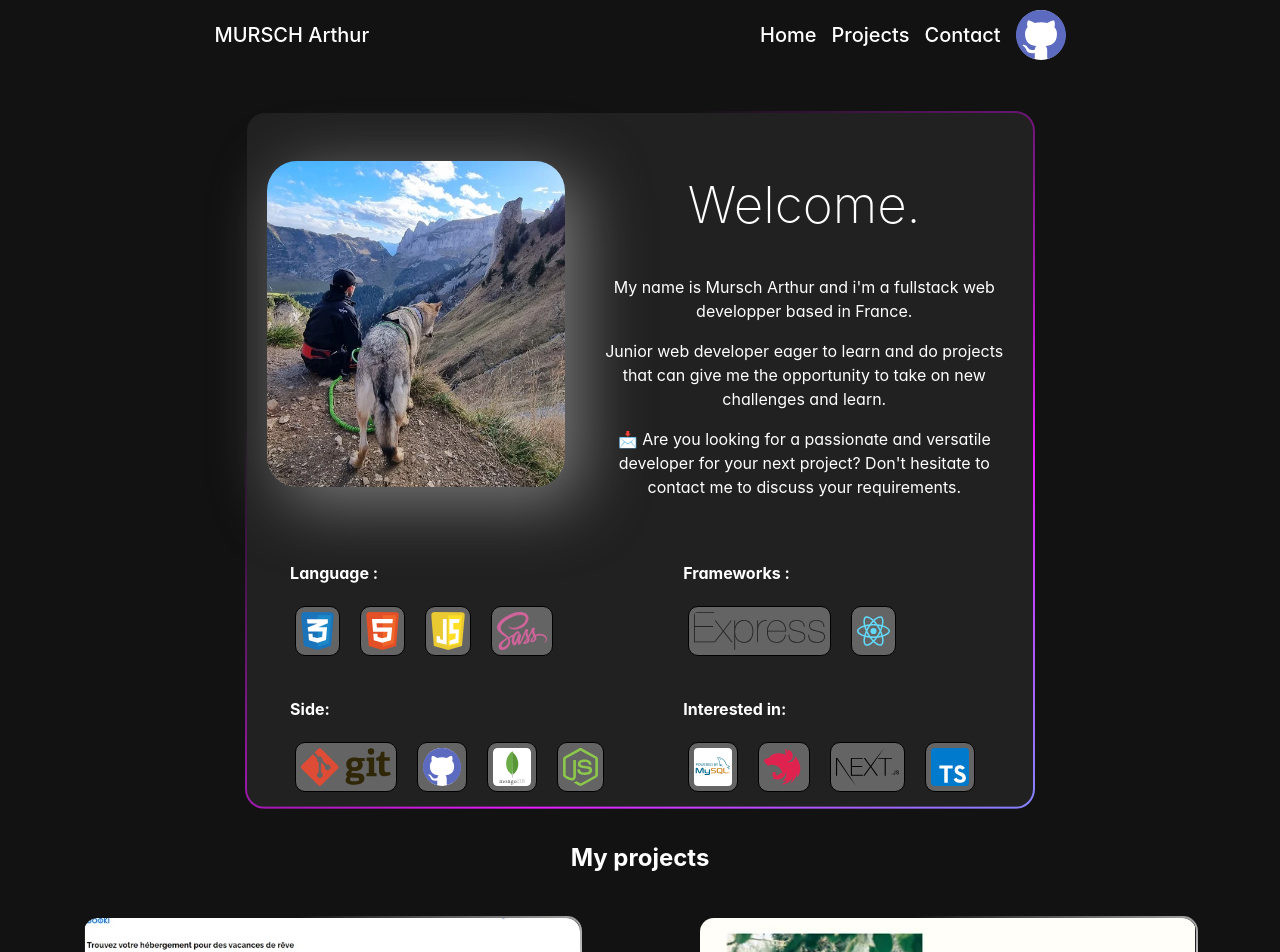
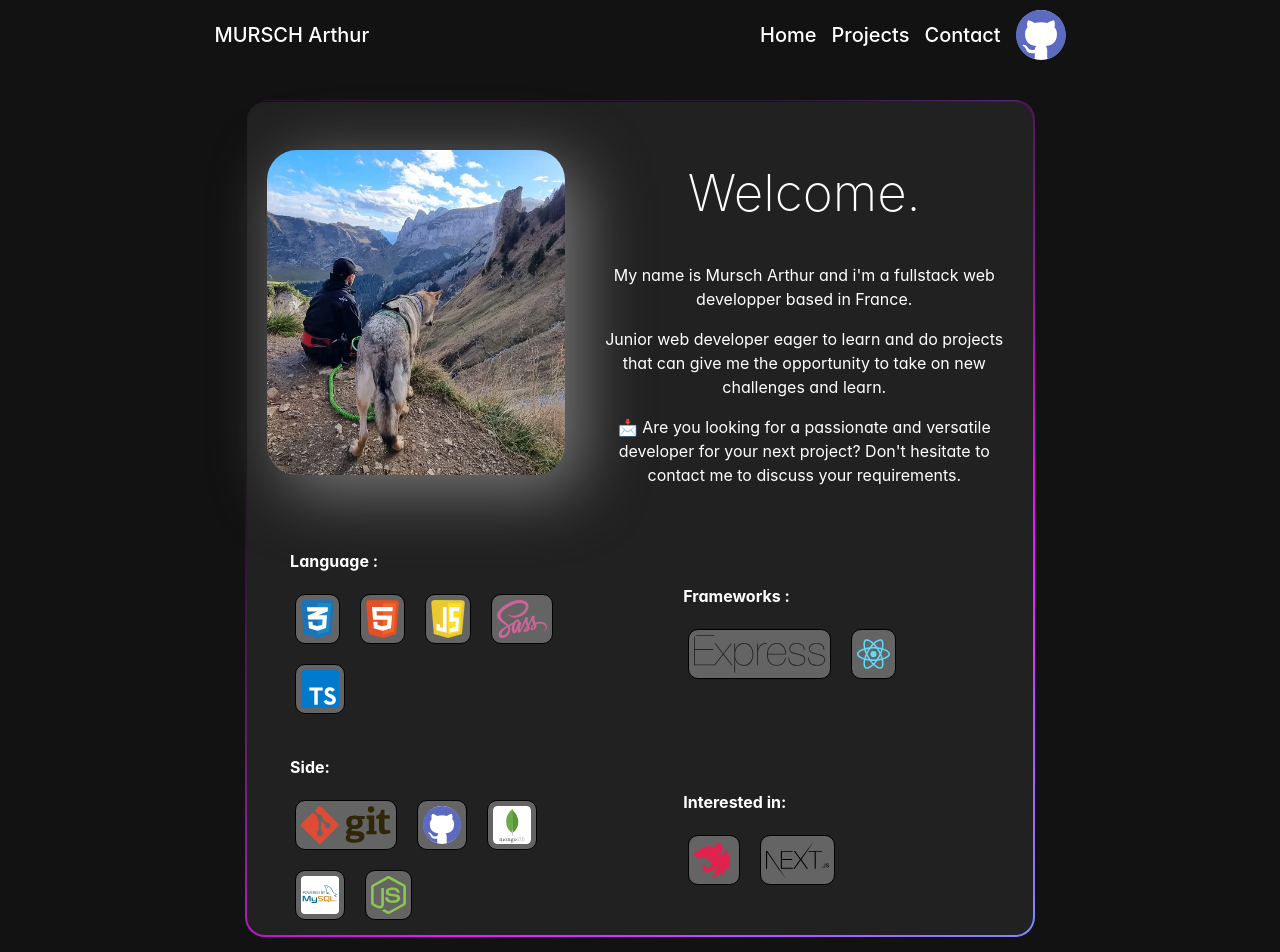
Before and after one commit to Crrux/Portfolio, a React (Vite) app: page / in a window 1280 px wide. Shown: the top 952 px of the page. Built offline with nearby package versions, Linux system fonts and the light colour scheme.

Commit message:
maj placement languages + maj languages appris

```diff
--- a/src/pages/Home/Home.jsx
+++ b/src/pages/Home/Home.jsx
@@ -1,24 +1,24 @@
-import photo from "/assets/photo.webp";
-import Logosvg from "../../components/logosvg/logosvg";
-import ProjectCard from "../../components/project_card/project_card";
-import { Suspense } from "react";
-import Loading from "../../components/loading/loading";
+import photo from '/assets/photo.webp'
+import Logosvg from '../../components/logosvg/logosvg'
+import ProjectCard from '../../components/project_card/project_card'
+import { Suspense } from 'react'
+import Loading from '../../components/loading/loading'
 
 function Home() {
   return (
-    <main className="Home">
-      <div className="Home_Presentation_Container">
-        <section className="Home_Container">
-          <div className="Home_Presentation">
+    <main className='Home'>
+      <div className='Home_Presentation_Container'>
+        <section className='Home_Container'>
+          <div className='Home_Presentation'>
             <Suspense fallback={<Loading />}>
               <img
                 src={photo}
-                alt="Mountain landscape with Arthur and a dog"
-                className="Home_Presentation_Photo"
+                alt='Mountain landscape with Arthur and a dog'
+                className='Home_Presentation_Photo'
               />
             </Suspense>
 
-            <div className="Home_Presentation_Text">
+            <div className='Home_Presentation_Text'>
               <h1>Welcome.</h1>
               <p>
                 My name is Mursch Arthur and i&apos;m a fullstack web developper
@@ -35,29 +35,33 @@ function Home() {
               </p>
             </div>
           </div>
-          <div className="Home_Language">
-            <div className="Home_Language_pcontainer">
-              <p className="Home_Language_pcontainer_1">Language :</p>
-              <p className="Home_Language_pcontainer_2">
-                <Logosvg logos={["HTML", "CSS", "Javascript", "SASS"]} />
+          <div className='Home_Language'>
+            <div className='Home_Language_pcontainer'>
+              <p className='Home_Language_pcontainer_1'>Language :</p>
+              <p className='Home_Language_pcontainer_2'>
+                <Logosvg
+                  logos={['HTML', 'CSS', 'Javascript', 'SASS', 'TypeScript']}
+                />
               </p>
             </div>
-            <div className="Home_Language_pcontainer">
-              <p className="Home_Language_pcontainer_1">Frameworks :</p>
-              <p className="Home_Language_pcontainer_2">
-                <Logosvg logos={["ExpressJS", "React"]} />
+            <div className='Home_Language_pcontainer'>
+              <p className='Home_Language_pcontainer_1'>Frameworks :</p>
+              <p className='Home_Language_pcontainer_2'>
+                <Logosvg logos={['ExpressJS', 'React']} />
               </p>
             </div>
-            <div className="Home_Language_pcontainer">
-              <p className="Home_Language_pcontainer_1">Side:</p>
-              <p className="Home_Language_pcontainer_2">
-                <Logosvg logos={["Git", "Github", "MongoDB", "NodeJS"]} />
+            <div className='Home_Language_pcontainer'>
+              <p className='Home_Language_pcontainer_1'>Side:</p>
+              <p className='Home_Language_pcontainer_2'>
+                <Logosvg
+                  logos={['Git', 'Github', 'mySQL', 'MongoDB', 'NodeJS']}
+                />
               </p>
             </div>
-            <div className="Home_Language_pcontainer">
-              <p className="Home_Language_pcontainer_1">Interested in:</p>
-              <p className="Home_Language_pcontainer_2">
-                <Logosvg logos={["mySQL", "NestJS", "NextJS", "TypeScript"]} />
+            <div className='Home_Language_pcontainer'>
+              <p className='Home_Language_pcontainer_1'>Interested in:</p>
+              <p className='Home_Language_pcontainer_2'>
+                <Logosvg logos={['NestJS', 'NextJS']} />
               </p>
             </div>
           </div>
@@ -65,7 +69,7 @@ function Home() {
       </div>
       <ProjectCard />
     </main>
-  );
+  )
 }
 
-export default Home;
+export default Home
--- a/src/pages/Home/_home.sass
+++ b/src/pages/Home/_home.sass
@@ -64,6 +64,8 @@
                 background: none
                 flex-grow: 0
                 margin-left: 10px
+                width: auto
+
             @media screen and ( min-width: $layout-breakpoint-tablet-max ) and (max-width: 1315px)
                 flex-direction: column
                 flex-grow: 0
@@ -81,6 +83,7 @@
                 padding: 5px
                 gap: 20px
                 display: flex
+                flex-wrap: wrap
                 // flex-grow: 1
                 // justify-content: space-around
                 @media screen and ( max-width: $layout-breakpoint-small )
--- a/src/sass/index.css
+++ b/src/sass/index.css
@@ -127,6 +127,7 @@
     background: none;
     flex-grow: 0;
     margin-left: 10px;
+    width: auto;
   }
 }
 @media screen and (min-width: 1150px) and (max-width: 1315px) {
@@ -154,6 +155,7 @@
   padding: 5px;
   gap: 20px;
   display: flex;
+  flex-wrap: wrap;
 }
 @media screen and (max-width: 767.98px) {
   .Home_Language_pcontainer_2 {
```
Also changed, not shown: 1 other file (tests, documents, lock files or other folders).
